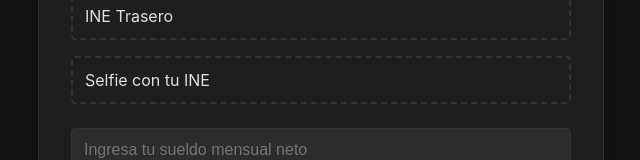
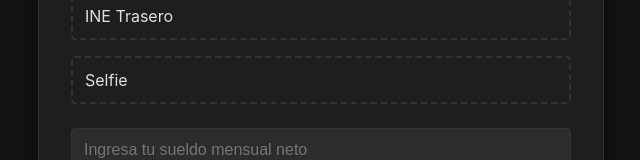
Before and after one commit to g-sanchez-ep/FrontWeb, a React (Create React App) app: page /onboarding in a window 1280 px wide. Shown: the part 331-491 px from the top of the page, without its empty margins (319-959 px from the left). Built offline with nearby package versions, Linux system fonts and the light colour scheme.

Commit message:
Version Alpha 1.0.0.

```diff
--- a/src/views/Onboarding.tsx
+++ b/src/views/Onboarding.tsx
@@ -38,7 +38,7 @@
         }
     };
 
-    // Usamos useEffect para actualizar el progreso cuando el estado de los archivos cambie
+
     useEffect(() => {
         const filledFiles = Object.values(files).filter(f => f !== null).length;
         setProgress((filledFiles / 3) * 100);
@@ -85,7 +85,7 @@
 
                 <div className="file-upload-wrapper">
                     <label htmlFor="selfie" className="file-upload-label">
-                        <span>Selfie con tu INE</span>
+                        <span>Selfie</span>
                         {files.selfie && <span className="file-name">{files.selfie.name}</span>}
                     </label>
                     <input id="selfie" type="file" name="selfie" onChange={handleFileChange} accept=".jpeg,.jpg,.png,.pdf" />
```
